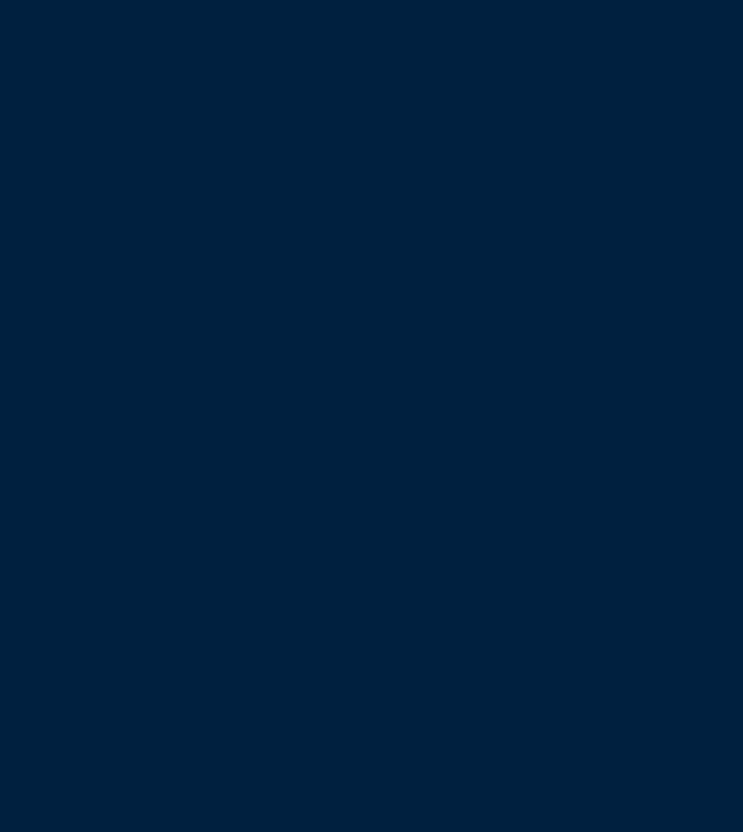
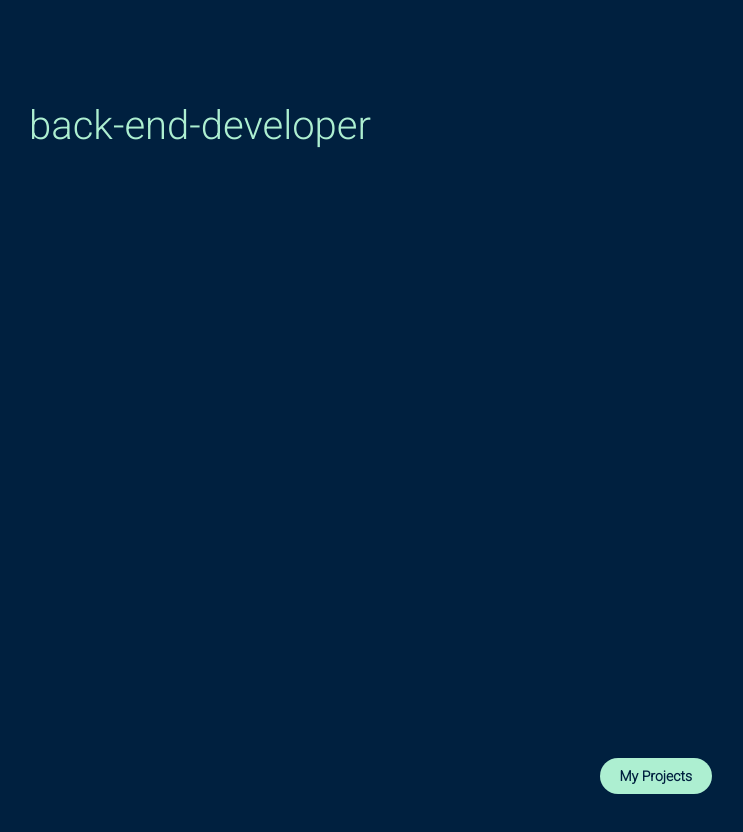
Before and after one commit to Yasar195/website-official, a React (Create React App) app: page / in a window 1280 px wide. Shown: the part 424-1256 px from the top of the page, without its empty margins (440-1183 px from the left). Before the commit the page ends 800 px from the top, so only its background shows below. Built offline with nearby package versions, Linux system fonts and the light colour scheme.

Commit message:
added an animation

```diff
--- a/src/App.css
+++ b/src/App.css
@@ -6,6 +6,10 @@
     background-color: #00203FFF;
     color: #ADEFD1FF;
     font-family: 'Roboto', sans-serif;
+}
+
+section span{
+    font-size: 2rem;
 }
 
 section{
@@ -21,6 +25,23 @@ section h1{
     font-size: 3rem;
     opacity: 0;
     animation: textanim 2s ease-in-out forwards 0.4s;
+}
+
+.button{
+    position: absolute;
+    right: 10%;
+    background-color: #ADEFD1FF;
+    color: #00203FFF;
+    padding: 10px 20px 10px 20px;
+    border-radius: 50px;
+    font-size: 0.7rem;
+    font-weight: bolder;
+    border: none;
+    transition: all 0.3s ease-in-out;
+}
+
+.button:hover{
+    transform: scale(1.2);
 }
 
 @keyframes textanim{
--- a/src/App.js
+++ b/src/App.js
@@ -1,11 +1,41 @@
-import React from 'react';
+import React, {useState, useEffect} from 'react';
 import './App.css';
 
 const App = () => {
+    const obj = {
+        front: "front-end-developer",
+        back: "back-end-developer"
+    }
+    const [prof, setProf] = useState(obj.front);
+
+    setInterval(() => handleChange(), 3000);
+
+    function handleChange (){
+        if(prof == "front-end-developer"){
+            setProf(obj.back);
+        }
+        else{
+            setProf(obj.front);
+        }
+    }
+
+    useEffect(()=>{
+        const text = document.getElementById("prof");
+        text.textContent = "";
+        for(let i=0; i<prof.length; i++){
+            const span = document.createElement('span');
+            span.append(prof[i]);
+            text.appendChild(span);
+        }
+    })
     return(
         <div className="app">
             <section>
                 <h1 id="textanim">Hello iam Yasar arafath</h1>
+                <span id="prof"></span>
+            </section>
+            <section>
+                <button className="button">My Projects</button>
             </section>
         </div>
     )
```
